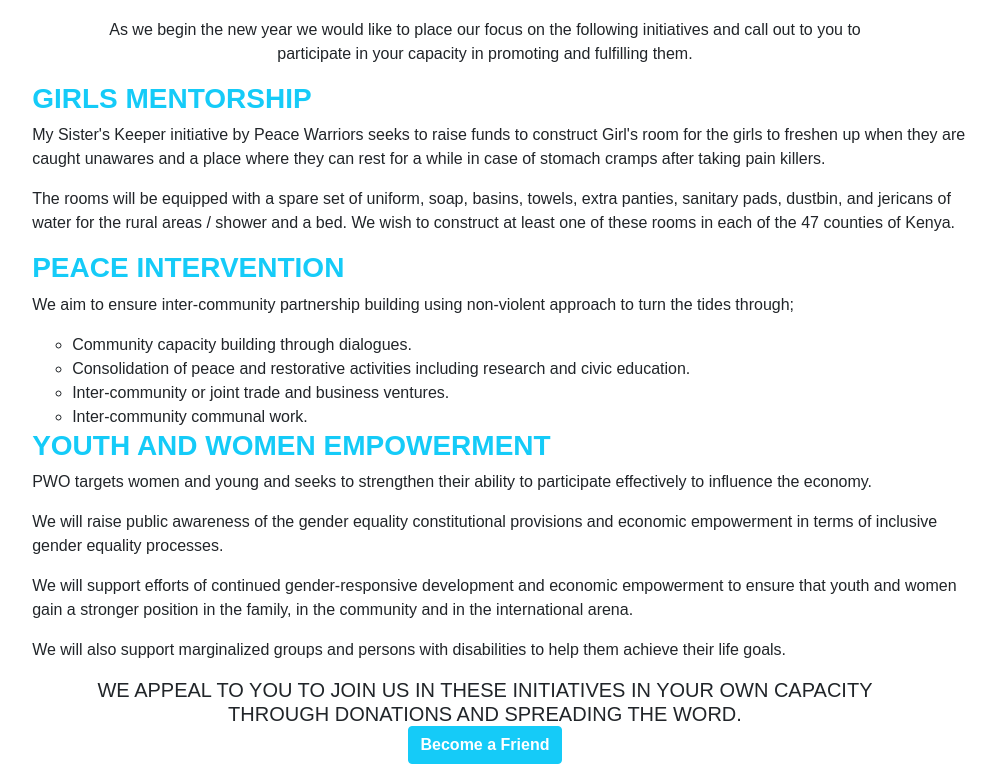
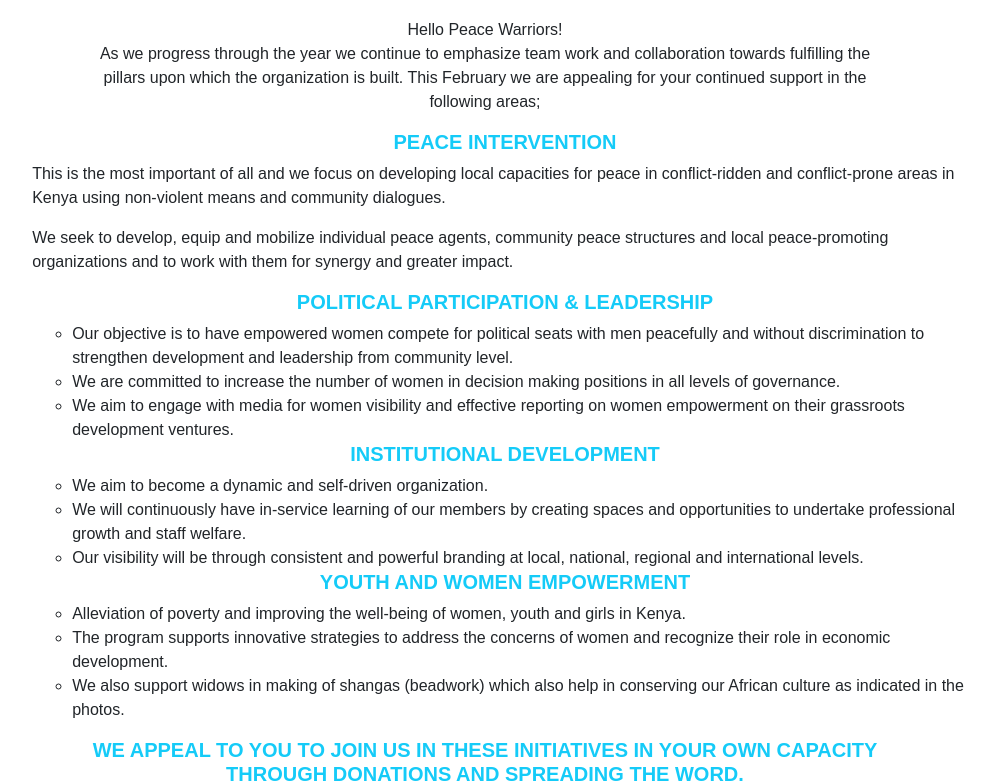
Before and after one commit to omamonaphtali/pwo, an Angular app: page /home in a window 1280 px wide. Shown: the part 760-1544 px from the top of the page, without its empty margins (155-1151 px from the left). Built offline with nearby package versions, Linux system fonts and the light colour scheme.

Commit message:
feb update

```diff
--- a/angular.json
+++ b/angular.json
@@ -1,6 +1,6 @@
 {
   "$schema": "./node_modules/@angular/cli/lib/config/schema.json",
-  "version": 1,
+  "version": 1.10,
   "newProjectRoot": "projects",
   "projects": {
     "pwo": {
--- a/src/app/about/about.component.html
+++ b/src/app/about/about.component.html
@@ -1,10 +1,9 @@
 <div class="container">
   <h1>About Us</h1>
-  <p>Peace Warriors Organisation (PWO) was realized in 2015 and registered in 2018 with NGO Coordination Board of Kenya as a non-governmental organization, with over 40,000 members cutting across the 47 counties in Kenya. PWO is the brainchild of Jayne Waithitu after working with women organizations and in education in both Kenya and Rwanda at various capacities for over 15 years. As a girls' secondary school principal for several years, she experienced first hand the problems girls face in life. While working with a women organization in Rwanda, she saw women realize their economic actualization through co-operatives and sports.</p>
-  <p>In Kenya, working in a project aimed at promoting women's participation as election candidates, Jayne came into contact with the true picture on the ground of what women aspiring or seeking political seats go through, starting from rejection by partners and family, tribalism, voter bribery, change of narrative at the last minute - particularly on the eve of election - and insecurity. Her passion to see women in decision making positions drove her into uniting women from all the 47 counties in Kenya. The perceptions soon began to touch the minds of many women.</p>
-  <p>Even though many organizations in Kenya are on the ground doing capacity building and advocacy for women just one year to elections, none addresses itself to other dynamics that are very crucial like visibility and tribalism long before the electioneering period.</p>
-  <p>Women are tribe-less as they can marry into any tribe, but when it comes to being elected to decision-making posts, they are labeled "newcomers". Thus, denied the opportunity to lead.</p>
-  <p>Women are tribe-less as they can marry into any tribe, but when it comes to being elected to decision-making posts, they are labeled "newcomers". Thus, denied the opportunity to lead.</p>
+  <p>Peace Warriors Organization (PWO) was realized in 2015 and registered in 2018 with NGO Coordination Board of Kenya as a non-governmental organization, with over 40,000 members cutting across the 47 counties in Kenya. PWO is the brainchild of Jayne Waithitu after working with women organizations and in education in both Kenya and Rwanda at various capacities for over 15 years. As a girls' secondary school principal for several years, she experienced firsthand the problems girls face in life. While working with a women organization in Rwanda, she saw women realize their economic actualization through co-operatives and sports and live peacefully after genocide.</p>
+  <p>Peace is prerequisite to life and development. Challenges of life are not necessarily found on the outside, but need to come from within. It is this search of answers from within, which is filled with simplicity that result to peace. With no development, poverty reigns. Gender is the most significant predictor of poverty and powerlessness. Gender inequality remains a pervasive and fundamental obstacle to human development and society as a whole, and the guarantee of universal human rights. To remedy this, Peace Warriors Organization being a women-led organization believes that women are agents of peace and change thus development. PWO wish to see gender balance in governmental bodies and committees, as well as in public administrative entities. PWO wish to see women steering the economic wheel in their society and Kenya as a whole. PWO wish to see government setting targets and implementing measures to substantially increase the number of women in all governmental and public administration positions for Peace and change and especially in economic decision making.</p>
+  <p>Peace work of PWO includes mobilizing and providing technical backstopping for critical peace agents to intervene in peace processes; conducting training for young men used for violence against women and girls especially during the elections in income generating small projects and restorative justice; and, facilitating vulnerable categories of people, particular PLWD, widows, orphans, etc. to organize in groups for self-development and effectively access rehabilitative services.</p>
+  <p>PWO’s services to post-conflict communities include rehabilitating and strengthening social institutions for sustainable peace; facilitating establishment of ‘connector projects’ for productive engagement of people in the context of associational life in order to strengthen relationships and build mutual trust; and building capacities of vulnerable groups to engage in sustainable livelihoods and uphold their dignity.</p>
 </div>
 
 <div class="row">
--- a/src/app/home/home.component.css
+++ b/src/app/home/home.component.css
@@ -26,6 +26,10 @@
 #updates {
   background-color: #ffffff;
   padding: 40px 20px;
+}
+#updates h5 {
+  color: rgb(21, 203, 248);
+  font-weight: 550;
 }
 #updates div div:first-child, #updates h5 {
   width: 90%;
--- a/src/app/home/home.component.html
+++ b/src/app/home/home.component.html
@@ -25,31 +25,38 @@
 <div class="row" id="updates">
   <div class="col-xs-12 col-sm-10 offset-sm-1">
     <div>
-      <p>As we begin the new year we would like to place our focus on the following initiatives and call out to you to participate in your capacity in promoting and fulfilling them.</p>
+      <p>Hello Peace Warriors! <br/>
+        As we progress through the year we continue to emphasize team work and collaboration towards fulfilling the pillars upon which the organization is built. This February we are appealing for your continued support in the following areas;</p>
     </div>
     <ol>
       <li>
-        <h3>GIRLS MENTORSHIP</h3>
-        <p>My Sister's Keeper initiative by Peace Warriors seeks to raise funds to construct Girl's room for the girls to freshen up when they are caught unawares and a place where they can rest for a while in case of stomach cramps after taking pain killers. </p>
-        <p>The rooms will be equipped with a spare set of uniform, soap, basins, towels, extra
-          panties, sanitary pads, dustbin, and jericans of water for the rural areas / shower and a bed. We wish to construct at least one of these rooms in each of the 47 counties of Kenya.</p>
+        <h5>PEACE INTERVENTION</h5>
+        <p>This is the most important of all and we focus on  developing local capacities for peace in conflict-ridden and conflict-prone areas in Kenya using non-violent means and community dialogues.</p>
+        <p>We seek to develop, equip and mobilize individual peace agents, community peace structures and local peace-promoting organizations and to work with them for synergy and greater impact.</p>
       </li>
       <li>
-        <h3>PEACE INTERVENTION</h3>
-        <p>We aim to ensure inter-community partnership building using non-violent approach to turn the tides through;</p>
+        <h5>POLITICAL PARTICIPATION & LEADERSHIP</h5>
         <ul>
-          <li>Community capacity building through dialogues.</li>
-          <li>Consolidation of peace and restorative activities including research and civic education.</li>
-          <li>Inter-community or joint trade and business ventures.</li>
-          <li>Inter-community communal work.</li>
+          <li>Our objective is to have empowered women compete for political seats with men peacefully and without discrimination to strengthen development and leadership from community level.</li>
+          <li>We are committed to increase the number of women in decision making positions in all levels of governance.</li>
+          <li>We aim to engage with media for women visibility and effective reporting on women empowerment on their grassroots development ventures.</li>
         </ul>
       </li>
       <li>
-        <h3>YOUTH AND WOMEN EMPOWERMENT</h3>
-        <p>PWO targets women and young and seeks to strengthen their ability to participate effectively to influence the economy.</p>
-        <p>We will raise public awareness of the gender equality constitutional provisions and economic empowerment in terms of inclusive gender equality processes.</p>
-        <p>We will support efforts of continued gender-responsive development and economic empowerment to ensure that youth and women gain a stronger position in the family, in the community and in the international arena.</p>
-        <p>We will also support marginalized groups and persons with disabilities to help them achieve their life goals.</p>
+        <h5>INSTITUTIONAL DEVELOPMENT</h5>
+        <ul>
+          <li>We aim to become a dynamic and self-driven organization.</li>
+          <li>We will continuously have in-service learning of our members by creating spaces and opportunities to undertake professional growth and staff welfare.</li>
+          <li>Our visibility will be through consistent and powerful branding at local, national, regional and international levels.</li>
+        </ul>
+      </li>
+      <li>
+        <h5>YOUTH AND WOMEN EMPOWERMENT</h5>
+        <ul>
+          <li>Alleviation of poverty and improving the well-being of women, youth and girls in Kenya.</li>
+          <li>The program supports innovative strategies to address the concerns of women and recognize their role in economic development.</li>
+          <li>We also support widows in making of shangas (beadwork) which also help in conserving our African culture as indicated in the photos.</li>
+        </ul>
       </li>
     </ol>
     <h5>WE APPEAL TO YOU TO JOIN US IN THESE INITIATIVES IN YOUR OWN CAPACITY THROUGH DONATIONS AND SPREADING THE WORD. <br />
--- a/src/app/shared/friend/friend.component.ts
+++ b/src/app/shared/friend/friend.component.ts
@@ -14,7 +14,7 @@
     }`
   ],
   template: `
-  <a href="https://web.facebook.com/PEACEkeny.org/" class="btn btn-primary">Become a Friend</a>`
+  <a href="https://web.facebook.com/PEACEkeny.org/" class="btn btn-primary">Become a Peace Warrior</a>`
 })
 export class FriendComponent implements OnInit {
 
```
